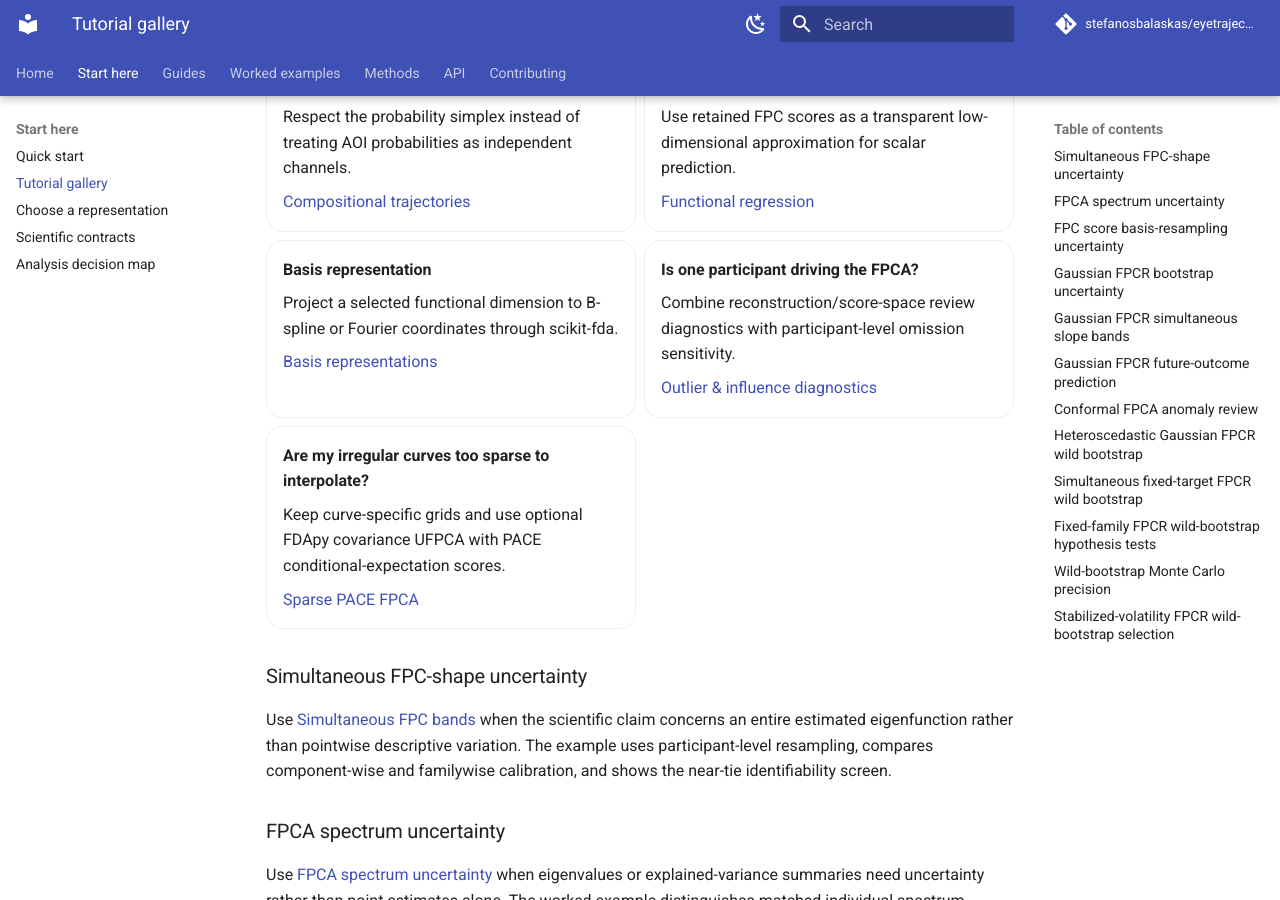
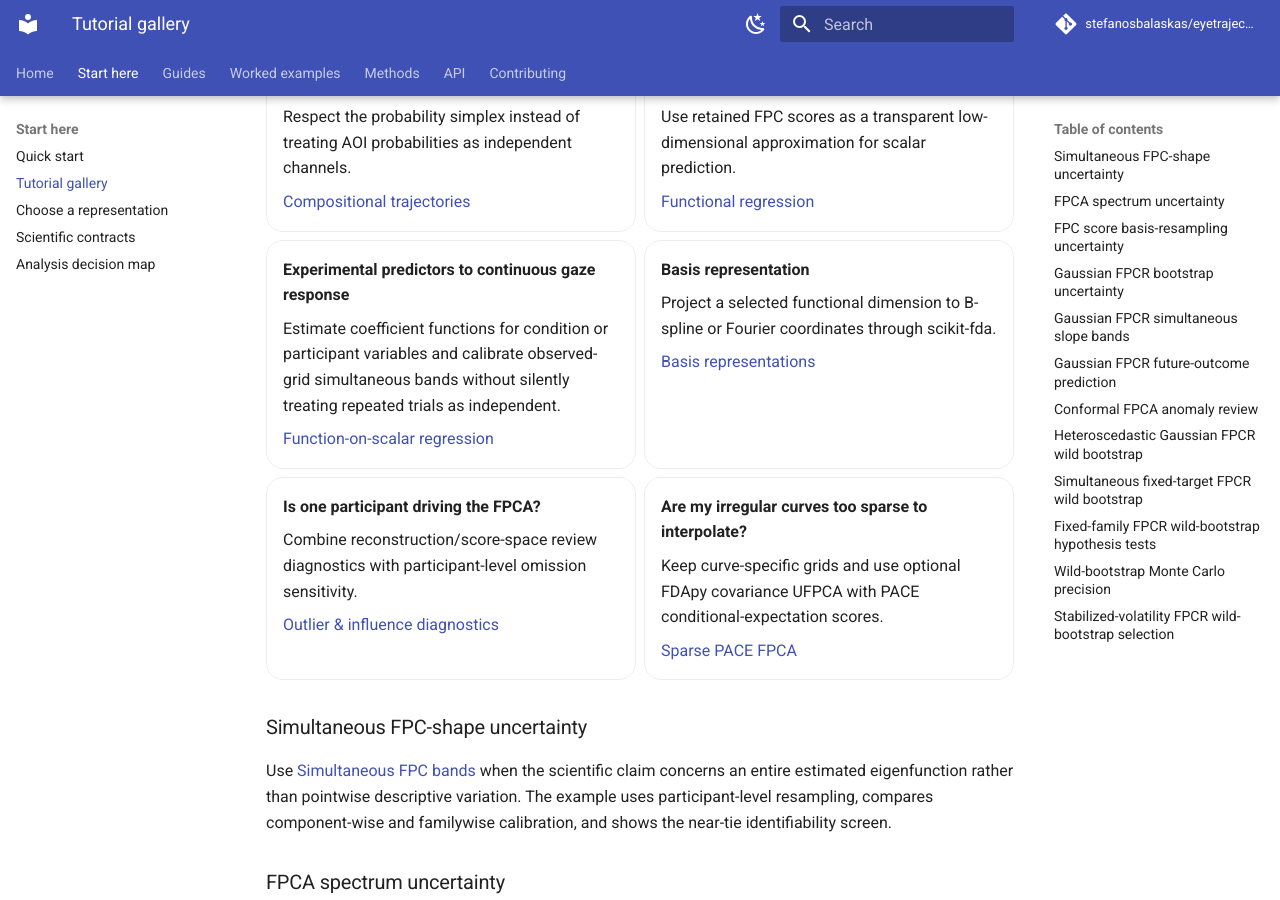
Before and after one commit to stefanosbalaskas/eyetrajectoriespy, an MkDocs documentation site: the page built from docs/tutorials/index.md, in a window 1280 px wide and 900 px high, scrolled down 1956 px. Built offline with MkDocs 1.6.1 and Material for MkDocs 9.7.7, drawn with Linux system fonts in a browser that asks for light colours; comment, search, counter and statistics services are not loaded.

Commit message:
Add function-on-scalar tutorial card

```diff
--- a/docs/tutorials/index.md
+++ b/docs/tutorials/index.md
@@ -117,6 +117,12 @@ Choose a tutorial by the scientific problem rather than by the function name.
 
     [Functional regression](../examples/regression.md)
 
+-   **Experimental predictors to continuous gaze response**
+
+    Estimate coefficient functions for condition or participant variables and calibrate observed-grid simultaneous bands without silently treating repeated trials as independent.
+
+    [Function-on-scalar regression](../examples/function-on-scalar.md)
+
 -   **Basis representation**
 
     Project a selected functional dimension to B-spline or Fourier coordinates through scikit-fda.
```
